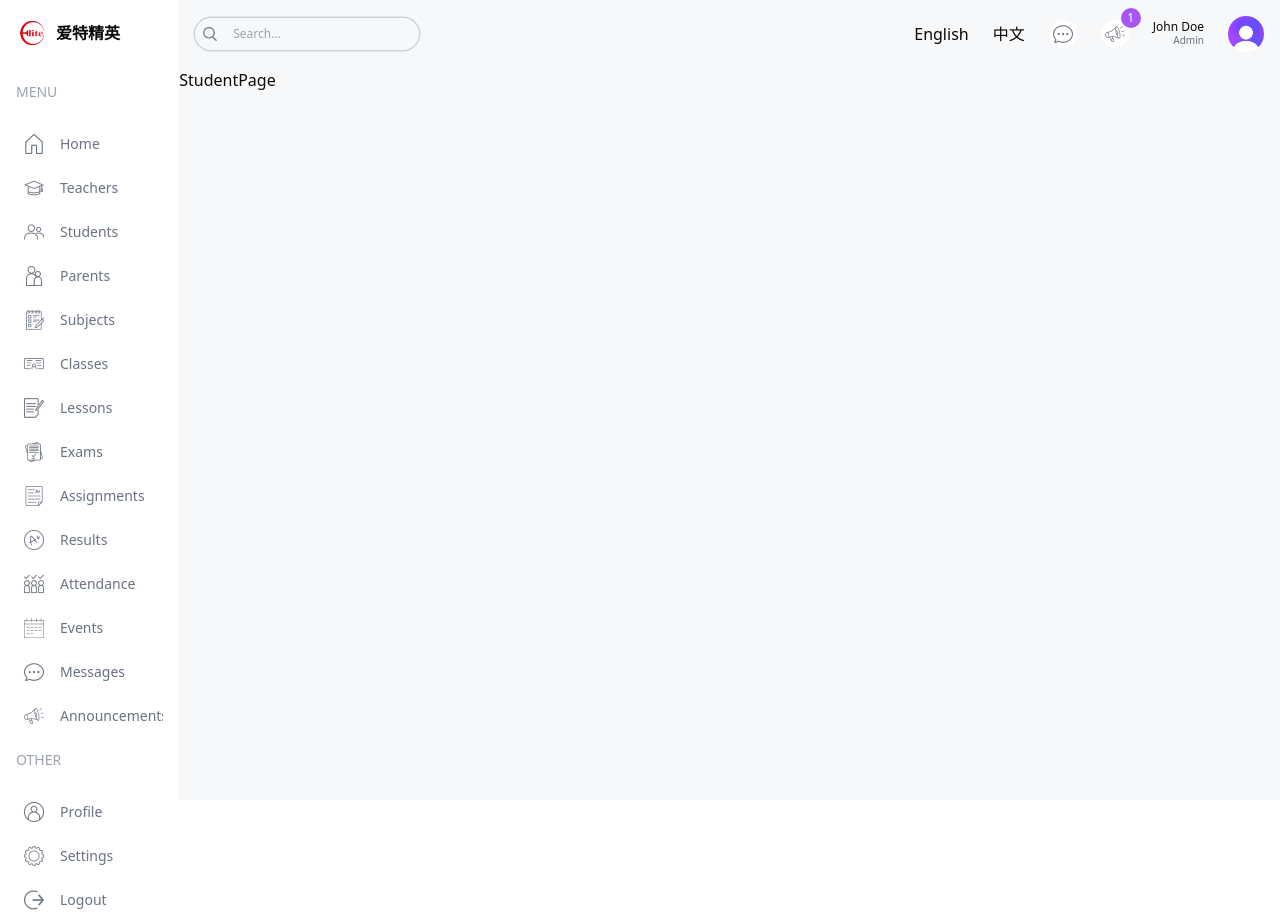
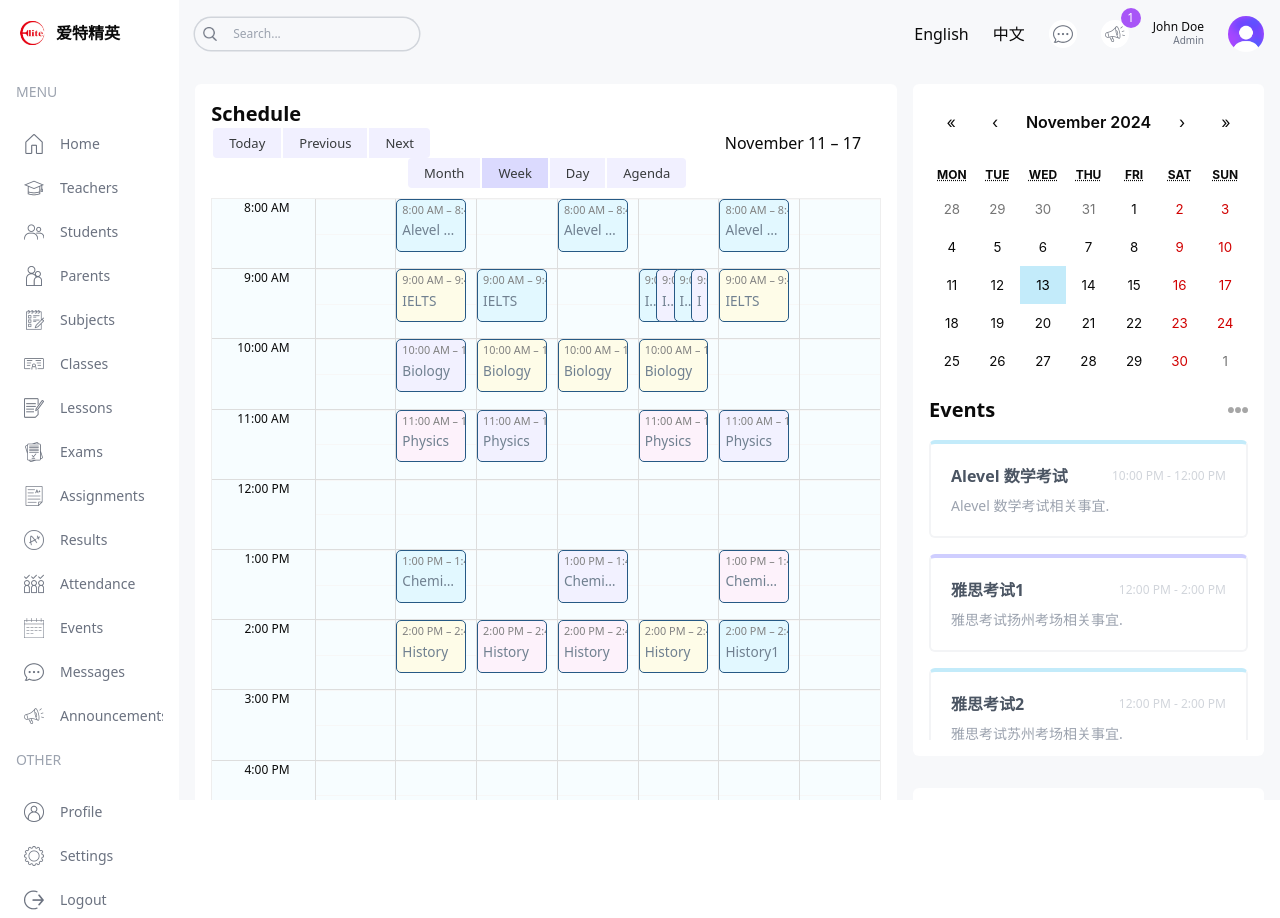
Before and after one commit to atjyschool/School, a Next.js app in the folder School-starter/: page /en/student in a window 1280 px wide. Built offline with nearby package versions, Linux system fonts and the light colour scheme.

Commit message:
big calendar

```diff
--- a/School-starter/messages/cn.json
+++ b/School-starter/messages/cn.json
@@ -50,5 +50,18 @@
   "Announcements":{
     "Announcements":"重要通知",
     "View All":"查看"
+  },
+  "Calendar":{
+    "allDay": "全天",
+    "previous": "前一个",
+    "next": "下一个",
+    "today": "今天",
+    "month": "月视图",
+    "week": "周视图",
+    "day": "日视图",
+    "agenda": "列表",
+    "date": "日期",
+    "time": "时间",
+    "event": "事件"
   }
 }
--- a/School-starter/messages/en.json
+++ b/School-starter/messages/en.json
@@ -49,5 +49,18 @@
   "Announcements":{
     "Announcements":"Announcements",
     "View All":"View All"
+  },
+  "Calendar":{
+    "allDay": "All Day",
+    "previous": "Previous",
+    "next": "Next",
+    "today": "Today",
+    "month": "Month",
+    "week": "Week",
+    "day": "Day",
+    "agenda": "Agenda",
+    "date": "Date",
+    "time": "Time",
+    "event": "Event"
   }
 }
--- a/School-starter/package.json
+++ b/School-starter/package.json
@@ -12,10 +12,13 @@
     "@radix-ui/react-select": "^2.1.2",
     "class-variance-authority": "^0.7.0",
     "clsx": "^2.1.1",
+    "date-fns": "^4.1.0",
     "lucide-react": "^0.456.0",
+    "moment": "^2.30.1",
     "next": "14.2.5",
     "next-intl": "^3.25.0",
     "react": "^18",
+    "react-big-calendar": "^1.15.0",
     "react-calendar": "^5.1.0",
     "react-dom": "^18",
     "recharts": "^2.13.3",
@@ -25,6 +28,7 @@
   "devDependencies": {
     "@types/node": "^20",
     "@types/react": "^18",
+    "@types/react-big-calendar": "^1.15.0",
     "@types/react-dom": "^18",
     "eslint": "^8",
     "eslint-config-next": "14.2.5",
--- a/School-starter/src/app/[locale]/(dashboard)/student/page.tsx
+++ b/School-starter/src/app/[locale]/(dashboard)/student/page.tsx
@@ -1,9 +1,24 @@
-import React from 'react'
+import Announcements from "../../components/Announcements";
+import EventCalendar from "../../components/EventCalendar";
+import BigCalendar from "../../components/BigCalendar";
 
 const StudentPage = () => {
   return (
-    <div>StudentPage</div>
-  )
-}
+    <div className="p-4 flex gap-4 flex-col xl:flex-row">
+      {/* LEFT */}
+      <div className="w-full xl:w-2/3">
+        <div className="h-full bg-white p-4 rounded-md">
+          <h1 className="text-xl font-semibold">Schedule</h1>
+          <BigCalendar/>
+        </div>
+      </div>
+      {/* RIGHT */}
+      <div className="w-full xl:w-1/3 flex flex-col gap-8">
+        <EventCalendar />
+        <Announcements />
+      </div>
+    </div>
+  );
+};
 
-export default StudentPage
+export default StudentPage;
--- /dev/null
+++ b/School-starter/src/app/[locale]/components/BigCalendar.tsx
@@ -0,0 +1,75 @@
+"use client";
+import { Calendar, momentLocalizer, Views } from "react-big-calendar";
+import moment from "moment";
+import "moment/locale/zh-cn"; // 确保使用中文日期格式
+import { calendarEvents } from "@/lib/data";
+import "react-big-calendar/lib/css/react-big-calendar.css";
+import { useState, useEffect,useCallback,useMemo} from "react";
+import { useLocale,useTranslations } from "next-intl";
+
+const localeMappings = {
+  cn: "zh-cn",
+};
+
+const localizer = momentLocalizer(moment);
+
+const BigCalendar = () => {
+  const [view, setView] = useState(Views.WEEK);
+  const [date, setDate] = useState(new Date());
+  const t = useTranslations('Calendar');
+  const rawLocale = useLocale();
+
+  useEffect(() => {
+    const momentLocale = localeMappings[rawLocale] || "en";
+    moment.locale(momentLocale);
+    moment.updateLocale(momentLocale, {
+      week: {
+        dow: 1,
+      },
+    });
+  }, [rawLocale]);
+
+  const handleOnChangeView = (selectedView) => {
+    setView(selectedView);
+  };
+
+
+  const messages = {
+    allDay: t('allDay'),
+    previous: t('previous'),
+    next: t('next'),
+    today: t('today'),
+    month: t('month'),
+    week: t('week'),
+    day: t('day'),
+    agenda: t('agenda'),
+    date: t('date'),
+    time: t('time'),
+    event: t('event'),
+  };
+
+  return (
+    <Calendar
+      localizer={localizer}
+      events={calendarEvents}
+      date={date}
+      startAccessor="start"
+      endAccessor="end"
+      views={["month", "week", "day", "agenda"]}
+      view={view}
+      style={{ height: "98%" }}
+      onView={(view) => setView(view)}
+      onNavigate={(date) => {
+        setDate(new Date(date));
+      }}
+      min={new Date(2024, 1, 0, 8, 0, 0)}
+      max={new Date(2026, 1, 0, 23, 0, 0)}
+      culture={localeMappings[rawLocale] || "en"}
+      allDayMaxRows={1}
+      popup
+      messages={messages}
+    />
+  );
+};
+
+export default BigCalendar;
--- a/School-starter/src/app/[locale]/globals.css
+++ b/School-starter/src/app/[locale]/globals.css
@@ -79,3 +79,106 @@
   background-color: #c3ebfa !important;
   color: black !important;
 }
+
+.rbc-btn-group:first-child {
+  font-size: 13px !important;
+}
+
+.rbc-btn-group:first-child button {
+  border: none !important;
+  background-color: #f1f0ff !important;
+  margin-left: 2px !important;
+}
+
+.rbc-toolbar-label {
+  text-align: right !important;
+  padding: 0px 20px !important;
+}
+
+.rbc-btn-group:last-child {
+  font-size: 13px !important;
+}
+
+.rbc-btn-group:last-child button {
+  border: none !important;
+  background-color: #f1f0ff !important;
+  margin-left: 2px !important;
+}
+
+.rbc-toolbar button.rbc-active {
+  background-color: #dbdafe !important;
+  box-shadow: none !important;
+}
+
+.rbc-time-view {
+  border-color: #eee !important;
+}
+
+.rbc-time-header {
+  display: none !important;
+}
+
+.rbc-time-content {
+  border: none !important;
+}
+
+.rbc-time-gutter.rbc-time-column {
+  font-size: 12px !important;
+}
+
+.rbc-time-gutter.rbc-time-column .rbc-timeslot-group {
+  padding: 0px 20px !important;
+}
+
+.rbc-timeslot-group {
+  background-color: #f7fdff !important;
+}
+
+.rbc-day-slot {
+  font-size: 14px !important;
+}
+
+.rbc-event {
+  background-color: #f0f0f0; /* 浅灰色背景 */
+  color: #000000; /* 黑色文本 */
+  padding: 4px; /* 增加内部空间 */
+  border: 1px solid #ddd; /* 边框，可选 */
+  font-size: 0.85rem; /* 调整字体大小 */
+}
+
+.rbc-event:nth-child(1) {
+  background-color: #e2f8ff !important;
+}
+.rbc-event:nth-child(2) {
+  background-color: #fefce8 !important;
+}
+.rbc-event:nth-child(3) {
+  background-color: #f2f1ff !important;
+}
+.rbc-event:nth-child(4) {
+  background-color: #fdf2fb !important;
+}
+.rbc-event:nth-child(5) {
+  background-color: #e2f8ff !important;
+}
+.rbc-event:nth-child(6) {
+  background-color: #fefce8 !important;
+}
+.rbc-event:nth-child(7) {
+  background-color: #f2f1ff !important;
+}
+.rbc-event:nth-child(8) {
+  background-color: #fdf2fb !important;
+}
+
+.rbc-event-label{
+  color: gray !important;
+  margin-bottom: 5px;
+}
+
+.rbc-event-content {
+  white-space: nowrap; /* 防止文本折行 */
+  overflow: hidden; /* 隐藏溢出文本 */
+  text-overflow: ellipsis; /* 溢出文本显示省略号 */
+  color: slategray;
+}
--- a/School-starter/src/lib/data.ts
+++ b/School-starter/src/lib/data.ts
@@ -11,7 +11,7 @@ export const teachersData = [
     photo:
       "https://images.pexels.com/photos/2888150/pexels-photo-2888150.jpeg?auto=compress&cs=tinysrgb&w=1200",
     phone: "1234567890",
-    subjects: ["Math", "Geometry"],
+    subjects: ["Alevel Math", "Geometry"],
     classes: ["1B", "2A", "3C"],
     address: "123 Main St, Anytown, USA",
   },
@@ -83,7 +83,7 @@ export const teachersData = [
     photo:
       "https://images.pexels.com/photos/1438081/pexels-photo-1438081.jpeg?auto=compress&cs=tinysrgb&w=1200",
     phone: "1234567890",
-    subjects: ["English", "Spanish"],
+    subjects: ["IELTS", "Spanish"],
     classes: ["5A", "4B", "3C"],
     address: "123 Main St, Anytown, USA",
   },
@@ -95,7 +95,7 @@ export const teachersData = [
     photo:
       "https://images.pexels.com/photos/1036623/pexels-photo-1036623.jpeg?auto=compress&cs=tinysrgb&w=1200",
     phone: "1234567890",
-    subjects: ["Math", "Geometry"],
+    subjects: ["Alevel Math", "Geometry"],
     classes: ["5A", "4B", "3C"],
     address: "123 Main St, Anytown, USA",
   },
@@ -107,7 +107,7 @@ export const teachersData = [
     photo:
       "https://images.pexels.com/photos/842980/pexels-photo-842980.jpeg?auto=compress&cs=tinysrgb&w=1200",
     phone: "1234567890",
-    subjects: ["Literature", "English"],
+    subjects: ["Literature", "IELTS"],
     classes: ["5A", "4B", "3C"],
     address: "123 Main St, Anytown, USA",
   },
@@ -334,12 +334,12 @@ export const parentsData = [
 export const subjectsData = [
   {
     id: 1,
-    name: "Math",
+    name: "Alevel Math",
     teachers: ["Alice Phelps", "Russell Davidson"],
   },
   {
     id: 2,
-    name: "English",
+    name: "IELTS",
     teachers: ["Manuel Becker", "Eddie Chavez"],
   },
   {
@@ -460,13 +460,13 @@ export const classesData = [
 export const lessonsData = [
   {
     id: 1,
-    subject: "Math",
+    subject: "Alevel Math",
     class: "1A",
     teacher: "Tommy Wise",
   },
   {
     id: 2,
-    subject: "English",
+    subject: "IELTS",
     class: "2A",
     teacher: "Rhoda Frank",
   },
@@ -523,14 +523,14 @@ export const lessonsData = [
 export const examsData = [
   {
     id: 1,
-    subject: "Math",
+    subject: "Alevel Math",
     class: "1A",
     teacher: "Martha Morris",
     date: "2025-01-01",
   },
   {
     id: 2,
-    subject: "English",
+    subject: "IELTS",
     class: "2A",
     teacher: "Randall Garcia",
     date: "2025-01-01",
@@ -596,14 +596,14 @@ export const examsData = [
 export const assignmentsData = [
   {
     id: 1,
-    subject: "Math",
+    subject: "Alevel Math",
     class: "1A",
     teacher: "Anthony Boone",
     dueDate: "2025-01-01",
   },
   {
     id: 2,
-    subject: "English",
+    subject: "IELTS",
     class: "2A",
     teacher: "Clifford Bowen",
     dueDate: "2025-01-01",
@@ -669,7 +669,7 @@ export const assignmentsData = [
 export const resultsData = [
   {
     id: 1,
-    subject: "Math",
+    subject: "Alevel Math",
     class: "1A",
     teacher: "John Doe",
     student: "John Doe",
@@ -679,7 +679,7 @@ export const resultsData = [
   },
   {
     id: 2,
-    subject: "English",
+    subject: "IELTS",
     class: "2A",
     teacher: "John Doe",
     student: "John Doe",
@@ -855,61 +855,61 @@ export const eventsData = [
 export const announcementsData = [
   {
     id: 1,
-    title: "About 4A Math Test",
+    title: "About 4A Alevel Math Test",
     class: "4A",
     date: "2025-01-01",
   },
   {
     id: 2,
-    title: "About 3A Math Test",
+    title: "About 3A Alevel Math Test",
     class: "3A",
     date: "2025-01-01",
   },
   {
     id: 3,
-    title: "About 3B Math Test",
+    title: "About 3B Alevel Math Test",
     class: "3B",
     date: "2025-01-01",
   },
   {
     id: 4,
-    title: "About 6A Math Test",
+    title: "About 6A Alevel Math Test",
     class: "6A",
     date: "2025-01-01",
   },
   {
     id: 5,
-    title: "About 8C Math Test",
+    title: "About 8C Alevel Math Test",
     class: "8C",
     date: "2025-01-01",
   },
   {
     id: 6,
-    title: "About 2A Math Test",
+    title: "About 2A Alevel Math Test",
     class: "2A",
     date: "2025-01-01",
   },
   {
     id: 7,
-    title: "About 4C Math Test",
+    title: "About 4C Alevel Math Test",
     class: "4C",
     date: "2025-01-01",
   },
   {
     id: 8,
-    title: "About 4B Math Test",
+    title: "About 4B Alevel Math Test",
     class: "4B",
     date: "2025-01-01",
   },
   {
     id: 9,
-    title: "About 3C Math Test",
+    title: "About 3C Alevel Math Test",
     class: "3C",
     date: "2025-01-01",
   },
   {
     id: 10,
-    title: "About 1C Math Test",
+    title: "About 1C Alevel Math Test",
     class: "1C",
     date: "2025-01-01",
   },
@@ -919,145 +919,161 @@ export const announcementsData = [
 // YOU SHOULD CHANGE THE DATES OF THE EVENTS TO THE CURRENT DATE TO SEE THE EVENTS ON THE CALENDAR
 export const calendarEvents = [
   {
-    title: "Math",
+    title: "Alevel Math",
     allDay: false,
-    start: new Date(2024, 7, 12, 8, 0),
-    end: new Date(2024, 7, 12, 8, 45),
+    start: new Date(2024, 10, 12, 8, 0),
+    end: new Date(2024, 10, 12, 8, 45),
   },
   {
-    title: "English",
+    title: "IELTS",
     allDay: false,
-    start: new Date(2024, 7, 12, 9, 0),
-    end: new Date(2024, 7, 12, 9, 45),
+    start: new Date(2024, 10, 12, 9, 0),
+    end: new Date(2024, 10, 12, 9, 45),
   },
   {
     title: "Biology",
     allDay: false,
-    start: new Date(2024, 7, 12, 10, 0),
-    end: new Date(2024, 7, 12, 10, 45),
+    start: new Date(2024, 10, 12, 10, 0),
+    end: new Date(2024, 10, 12, 10, 45),
   },
   {
     title: "Physics",
     allDay: false,
-    start: new Date(2024, 7, 12, 11, 0),
-    end: new Date(2024, 7, 12, 11, 45),
+    start: new Date(2024, 10, 12, 11, 0),
+    end: new Date(2024, 10, 12, 11, 45),
   },
   {
     title: "Chemistry",
     allDay: false,
-    start: new Date(2024, 7, 12, 13, 0),
-    end: new Date(2024, 7, 12, 13, 45),
+    start: new Date(2024, 10, 12, 13, 0),
+    end: new Date(2024, 10, 12, 13, 45),
   },
   {
     title: "History",
     allDay: false,
-    start: new Date(2024, 7, 12, 14, 0),
-    end: new Date(2024, 7, 12, 14, 45),
+    start: new Date(2024, 10, 12, 14, 0),
+    end: new Date(2024, 10, 12, 14, 45),
   },
   {
-    title: "English",
+    title: "IELTS",
     allDay: false,
-    start: new Date(2024, 7, 13, 9, 0),
-    end: new Date(2024, 7, 13, 9, 45),
+    start: new Date(2024, 10, 13, 9, 0),
+    end: new Date(2024, 10, 13, 9, 45),
   },
   {
     title: "Biology",
     allDay: false,
-    start: new Date(2024, 7, 13, 10, 0),
-    end: new Date(2024, 7, 13, 10, 45),
+    start: new Date(2024, 10, 13, 10, 0),
+    end: new Date(2024, 10, 13, 10, 45),
   },
   {
     title: "Physics",
     allDay: false,
-    start: new Date(2024, 7, 13, 11, 0),
-    end: new Date(2024, 7, 13, 11, 45),
+    start: new Date(2024, 10, 13, 11, 0),
+    end: new Date(2024, 10, 13, 11, 45),
   },
-
   {
     title: "History",
     allDay: false,
-    start: new Date(2024, 7, 13, 14, 0),
-    end: new Date(2024, 7, 13, 14, 45),
+    start: new Date(2024, 10, 13, 14, 0),
+    end: new Date(2024, 10, 13, 14, 45),
   },
   {
-    title: "Math",
+    title: "Alevel Math",
     allDay: false,
-    start: new Date(2024, 7, 14, 8, 0),
-    end: new Date(2024, 7, 14, 8, 45),
+    start: new Date(2024, 10, 14, 8, 0),
+    end: new Date(2024, 10, 14, 8, 45),
   },
   {
     title: "Biology",
     allDay: false,
-    start: new Date(2024, 7, 14, 10, 0),
-    end: new Date(2024, 7, 14, 10, 45),
+    start: new Date(2024, 10, 14, 10, 0),
+    end: new Date(2024, 10, 14, 10, 45),
   },
-
   {
     title: "Chemistry",
     allDay: false,
-    start: new Date(2024, 7, 14, 13, 0),
-    end: new Date(2024, 7, 14, 13, 45),
+    start: new Date(2024, 10, 14, 13, 0),
+    end: new Date(2024, 10, 14, 13, 45),
   },
   {
     title: "History",
     allDay: false,
-    start: new Date(2024, 7, 14, 14, 0),
-    end: new Date(2024, 7, 13, 14, 45),
+    start: new Date(2024, 10, 14, 14, 0),
+    end: new Date(2024, 10, 14, 14, 45),
   },
   {
-    title: "English",
+    title: "IELTS1",
     allDay: false,
-    start: new Date(2024, 7, 15, 9, 0),
-    end: new Date(2024, 7, 15, 9, 45),
+    start: new Date(2024, 10, 15, 9, 0),
+    end: new Date(2024, 10, 15, 9, 45),
+  },
+  {
+    title: "IELTS1",
+    allDay: false,
+    start: new Date(2024, 10, 15, 9, 0),
+    end: new Date(2024, 10, 15, 9, 45),
+  },
+  {
+    title: "IELTS1",
+    allDay: false,
+    start: new Date(2024, 10, 15, 9, 0),
+    end: new Date(2024, 10, 15, 9, 45),
+  },
+  {
+    title: "IELTS1",
+    allDay: false,
+    start: new Date(2024, 10, 15, 9, 0),
+    end: new Date(2024, 10, 15, 9, 45),
   },
   {
     title: "Biology",
     allDay: false,
-    start: new Date(2024, 7, 15, 10, 0),
-    end: new Date(2024, 7, 15, 10, 45),
+    start: new Date(2024, 10, 15, 10, 0),
+    end: new Date(2024, 10, 15, 10, 45),
   },
   {
     title: "Physics",
     allDay: false,
-    start: new Date(2024, 7, 15, 11, 0),
-    end: new Date(2024, 7, 15, 11, 45),
-  },
-
-  {
-    title: "History",
-    allDay: false,
-    start: new Date(2024, 7, 15, 14, 0),
-    end: new Date(2024, 7, 15, 14, 45),
-  },
-  {
-    title: "Math",
-    allDay: false,
-    start: new Date(2024, 7, 16, 8, 0),
-    end: new Date(2024, 7, 16, 8, 45),
-  },
-  {
-    title: "English",
-    allDay: false,
-    start: new Date(2024, 7, 16, 9, 0),
-    end: new Date(2024, 7, 16, 9, 45),
-  },
-
-  {
-    title: "Physics",
-    allDay: false,
-    start: new Date(2024, 7, 16, 11, 0),
-    end: new Date(2024, 7, 16, 11, 45),
-  },
-  {
-    title: "Chemistry",
-    allDay: false,
-    start: new Date(2024, 7, 16, 13, 0),
-    end: new Date(2024, 7, 16, 13, 45),
+    start: new Date(2024, 10, 15, 11, 0),
+    end: new Date(2024, 10, 15, 11, 45),
   },
   {
     title: "History",
     allDay: false,
-    start: new Date(2024, 7, 16, 14, 0),
-    end: new Date(2024, 7, 16, 14, 45),
+    start: new Date(2024, 10, 15, 14, 0),
+    end: new Date(2024, 10, 15, 14, 45),
   },
+  {
+    title: "Alevel Math",
+    allDay: false,
+    start: new Date(2024, 10, 16, 8, 0),
+    end: new Date(2024, 10, 16, 8, 45),
+  },
+  {
+    title: "IELTS",
+    allDay: false,
+    start: new Date(2024, 10, 16, 9, 0),
+    end: new Date(2024, 10, 16, 9, 45),
+  },
+  {
+    title: "Physics",
+    allDay: false,
+    start: new Date(2024, 10, 16, 11, 0),
+    end: new Date(2024, 10, 16, 11, 45),
+  },
+  {
+    title: "Chemistry1",
+    allDay: false,
+    start: new Date(2024, 10, 16, 13, 0),
+    end: new Date(2024, 10, 16, 13, 45),
+  },
+  {
+    title: "History1",
+    allDay: false,
+    start: new Date(2024, 10, 16, 14, 0),
+    end: new Date(2024, 10, 16, 14, 45),
+    resource: "hello"
+  },
+
 ];
```
Also changed, not shown: School-starter/src/app/[locale]/components/Navbar.tsx (+43 -22 lines), 1 other file (tests, documents, lock files or other folders).
